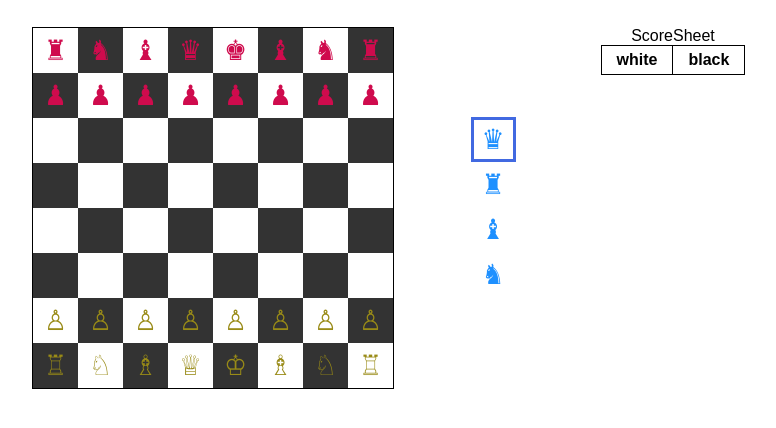
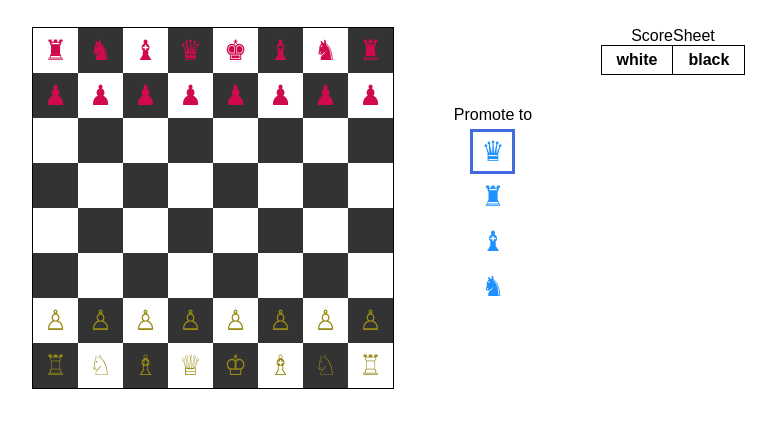
Before and after one commit to CitronBrick/chess-react, a website: page index.html in a window 1280 px wide. Shown: the part 70-498 px from the top of the page, without its empty margins (247-1023 px from the left). Drawn offline with Linux system fonts and the light colour scheme.

Commit message:
promote to title

```diff
--- a/script.js
+++ b/script.js
@@ -112,11 +112,12 @@ class PromotionPalette extends React.Component  {
 	}
 
 	render() {
+		var title = ce('div',{key:'title',className:'title'},'Promote to');
 		return ce(GameContext.Consumer, {}, (context)=>{
-			return ce('div', {className:"promotionPalette"}, ['Q','R','B','N'].map((symbol)=>{
+			return ce('div', {className:"promotionPalette"}, [title].concat(['Q','R','B','N'].map((symbol)=>{
 				var piece = ce(Piece,{key:symbol, piece: {symbol:symbol,color: this.props.color}});
 				return ce('div', {className:'square',key:symbol, "data-selected": context.promotionSymbol == symbol, onClick: ()=>{ context.setPromotionSymbol(symbol) } }, piece);
-			}));
+			})));
 
 		} )
 	}
--- a/style.css
+++ b/style.css
@@ -73,6 +73,10 @@ main {
 	height: 360px;
 }
 
+.promotionPalette .title {
+	margin-bottom: 5px;
+}
+
 .promotionPalette .piece {
 	color: dodgerblue;
 }
```
